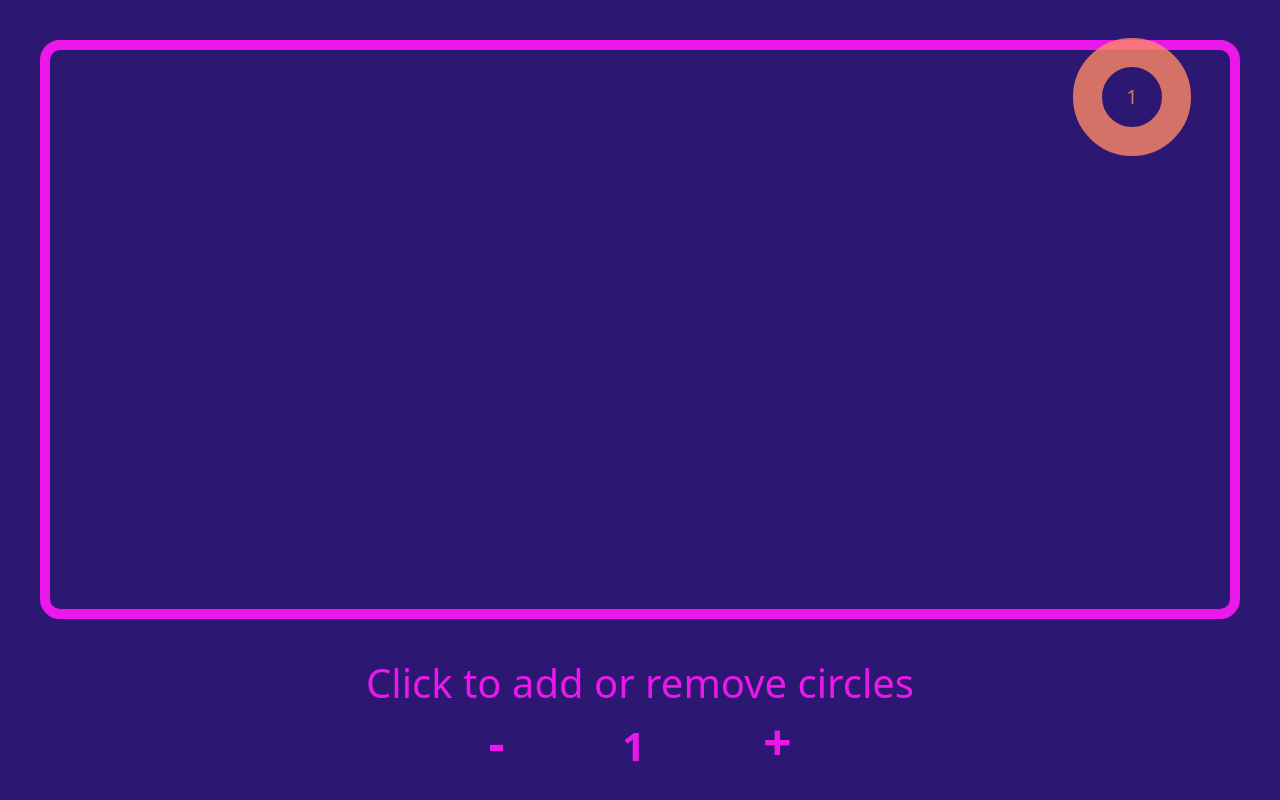
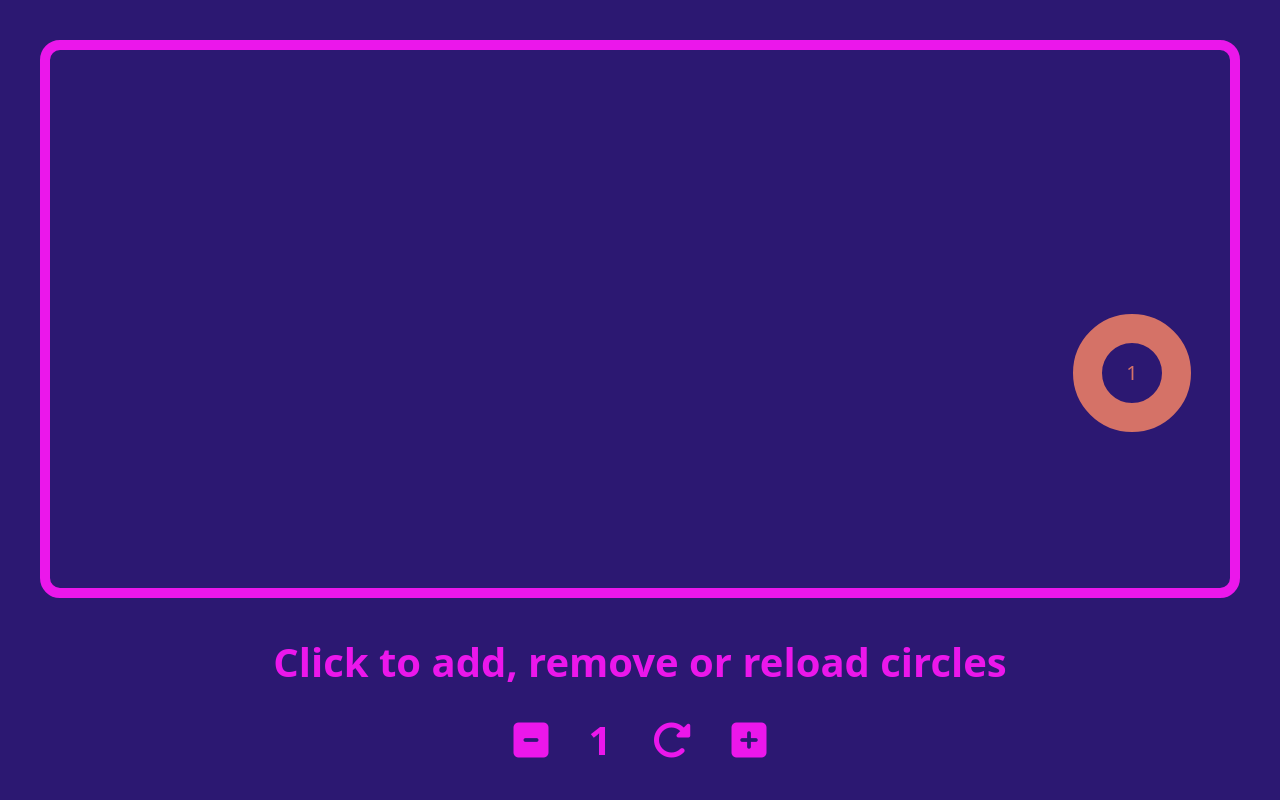
Before and after one commit to aSwanting/bouncing-circle-v2, a plain HTML site: page index.html in a window 1280 px wide. Drawn offline with nearby package versions, Linux system fonts and the light colour scheme.

Commit message:
ref: toolbar layout and padding

```diff
--- a/css/style.css
+++ b/css/style.css
@@ -1,3 +1,5 @@
+/* Variables */
+
 :root {
     --bg-color: rgb(44, 24, 114);
     --primary-color: rgb(235, 23, 235);
@@ -10,6 +12,7 @@
     --circle-color-05: rgba(255, 137, 101, 0.8);
 }
 
+/* App Layout */
 
 .app {
     background-color: var(--bg-color);
@@ -24,6 +27,8 @@
     padding: 50px;
 }
 
+/* Test box Style */
+
 .test-box {
     outline: 10px solid var(--primary-color);
     border-radius: 10px;
@@ -31,15 +36,7 @@
     height: 100%;
 }
 
-.obstacle {
-    background-color: var(--primary-color);
-    position: absolute;
-    border-radius: 5%;
-    top: 50px;
-    left: 50px;
-    width: 100px;
-    height: 100px;
-}
+/* Circle Style */
 
 .test-circle {
     border: solid;
@@ -77,44 +74,57 @@
 }
 
 
+/* Obstacle Style */
 
+.obstacle {
+    background-color: var(--primary-color);
+    position: absolute;
+    border-radius: 5%;
+    top: 50px;
+    left: 50px;
+    width: 100px;
+    height: 100px;
+}
+
+/* App Toolbar */
 
 .app-toolbar {
     flex-shrink: 0;
     text-align: center;
     color: var(--primary-color);
-    margin-bottom: 20px;
     user-select: none;
+    padding-bottom: 30px;
 }
 
-.circle-counter {
-    margin: 0 50px;
+.toolbar-controls {
+    display: flex;
+    justify-content: center;
+    gap: 40px;
     font-weight: bold;
-    font-size: 50px;
-    display: inline-block;
-    margin-top: -10px;
+    font-size: 40px;
+}
+
+.toolbar-controls * :not(.circle-value) {
     cursor: pointer;
     transition: 200ms all;
 }
 
-.counter-value {
-    font-size: 40px;
-    width: 50px;
-    text-align: center;
-}
-
-.circle-counter:hover {
+.toolbar-controls * :not(.circle-value):hover {
     color: var(--hover-color);
 }
 
 /* DEBUG */
 
 .debug .app-body {
-    border: 3px solid red;
+    border: 3px solid rgb(255, 127, 127);
 
 }
 
 .debug .app-toolbar {
-    border: 3px solid green;
+    border: 3px solid rgb(115, 228, 115);
 
 }
+
+.debug .app-toolbar > * {
+    border: 3px solid rgb(158, 255, 158);
+}
--- a/index.html
+++ b/index.html
@@ -6,6 +6,9 @@
     <meta name="viewport" content="width=device-width, initial-scale=1.0">
     <title>circle test</title>
     <link rel="stylesheet" href="./css/style.css">
+    <link rel="stylesheet" href="https://cdnjs.cloudflare.com/ajax/libs/font-awesome/6.4.2/css/all.min.css"
+        integrity="sha512-z3gLpd7yknf1YoNbCzqRKc4qyor8gaKU1qmn+CShxbuBusANI9QpRohGBreCFkKxLhei6S9CQXFEbbKuqLg0DA=="
+        crossorigin="anonymous" referrerpolicy="no-referrer" />
     <link href="https://cdn.jsdelivr.net/npm/bootstrap@5.3.2/dist/css/bootstrap.min.css" rel="stylesheet"
         integrity="sha384-T3c6CoIi6uLrA9TneNEoa7RxnatzjcDSCmG1MXxSR1GAsXEV/Dwwykc2MPK8M2HN" crossorigin="anonymous">
 </head>
@@ -14,10 +17,14 @@
     <main class="app">
         <div class="app-body"></div>
         <div class="app-toolbar">
-            <h1>Click to add or remove circles</h1>
-            <span class="circle-counter" id="circle-decrease">-</span>
-            <span class="circle-counter counter-value" id="circle-counter"></span>
-            <span class="circle-counter" id="circle-increase">+</span>
+            <h1 class="fw-bold mb-4">Click to add, remove or reload circles</h1>
+            <div class="toolbar-controls">
+                <div class="circle-counter" id="circle-decrease"><i class="fa-solid fa-square-minus"></i></div>
+                <div class="circle-counter counter-value" id="circle-counter"></div>
+                <div class="circle-counter " id="circle-reload"><i class="fa-solid fa-rotate-right"></i></div>
+                <div class="circle-counter" id="circle-increase"><i class="fa-solid fa-square-plus"></i></div>
+            </div>
+
         </div>
     </main>
     <script src="./js/script.js"></script>
--- a/js/script.js
+++ b/js/script.js
@@ -38,7 +38,7 @@ document.getElementById("circle-increase").addEventListener("click", function ()
 })
 
 // Reload circles with current circle count
-circleCounter.addEventListener("click", function () {
+document.getElementById("circle-reload").addEventListener("click", function () {
 
     testBox.innerHTML = ""
     createCircle(circleCount)
```
